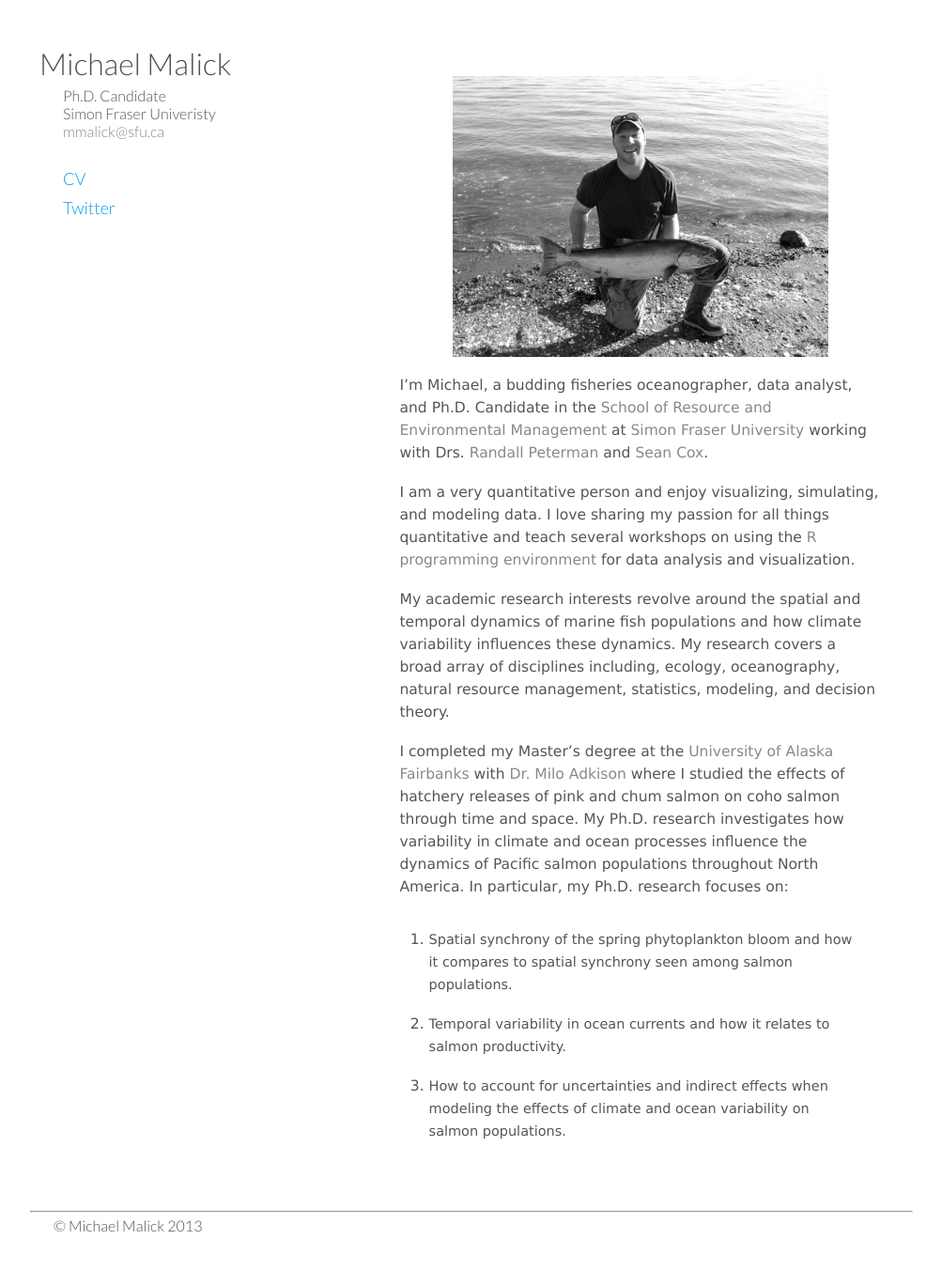
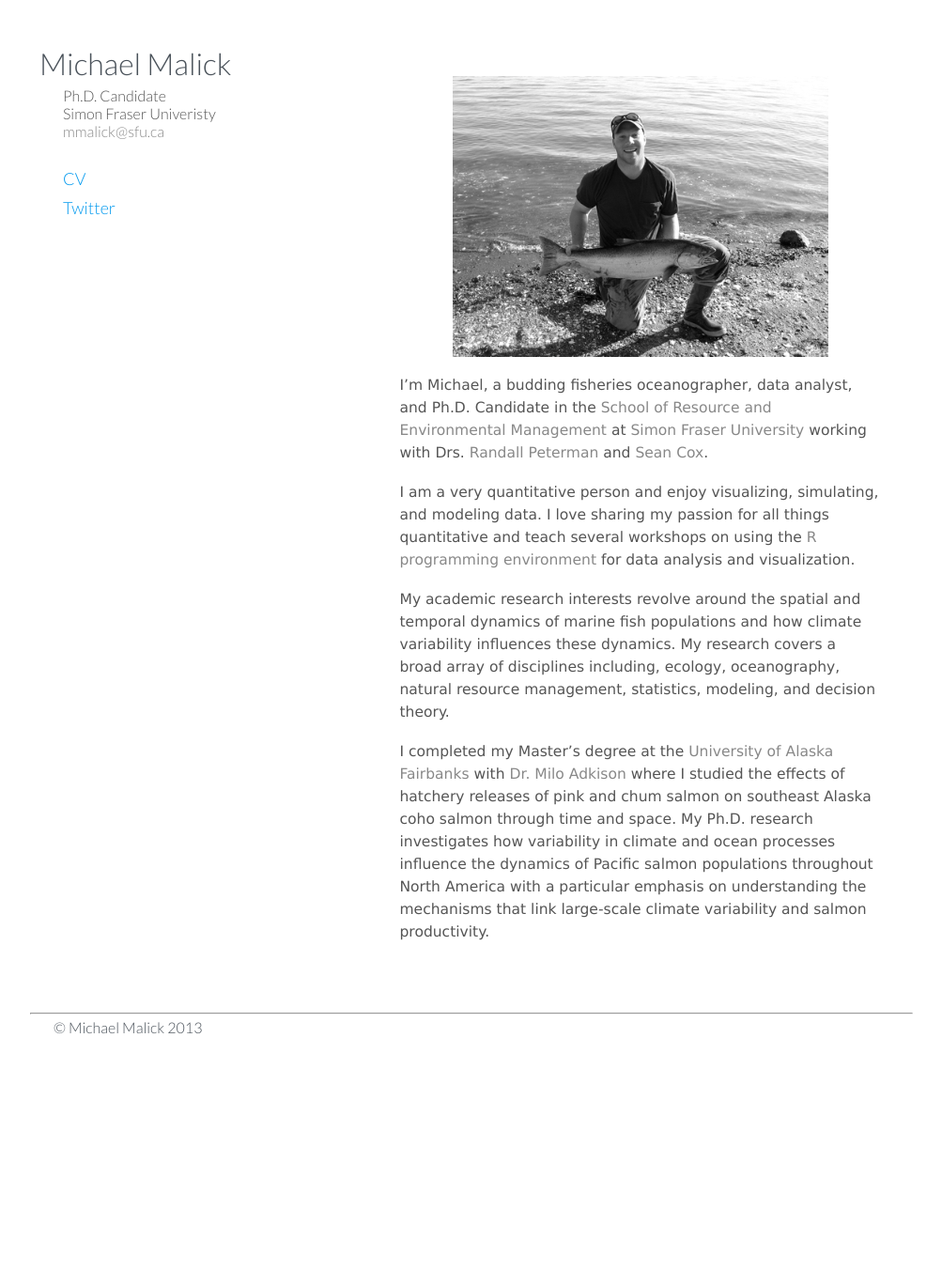
Before and after one commit to michaelmalick/michaelmalick.github.io, a Jekyll site: the page built from index.md, in a window 1280 px wide. Shown: the whole page at 94% size, without its empty margins (138-1141 px from the left). Built offline with Jekyll 4.4.1, drawn with Linux system fonts in a browser that asks for light colours; Markdown is read by kramdown in place of the engine named in the settings; after the commit the page ends 1141 px from its top, so only the background shows below that.

Commit message:
Updated main page text
Reworded the research portion of the index.html page

```diff
--- a/index.md
+++ b/index.md
@@ -29,23 +29,12 @@ resource management, statistics, modeling, and decision theory.
 
 I completed my Master's degree at the [University of Alaska
 Fairbanks][UAF] with [Dr. Milo Adkison][MA] where I studied the
-effects of hatchery releases of pink and chum salmon on coho salmon
-through time and space. My Ph.D. research investigates how
-variability in climate and ocean processes influence the dynamics of
-Pacific salmon populations throughout North America. In particular,
-my Ph.D. research focuses on:
-
-1. Spatial synchrony of the spring phytoplankton bloom and how it
-   compares to spatial synchrony seen among salmon populations.
-
-2. Temporal variability in ocean currents and how it relates to
-   salmon productivity.
-
-3. How to account for uncertainties and indirect effects when
-   modeling the effects of climate and ocean variability on salmon
-   populations.
-
-
+effects of hatchery releases of pink and chum salmon on southeast
+Alaska coho salmon through time and space. My Ph.D. research
+investigates how variability in climate and ocean processes influence
+the dynamics of Pacific salmon populations throughout North America
+with a particular emphasis on understanding the mechanisms that link
+large-scale climate variability and salmon productivity.
 
 
 
```
Also changed, not shown: 7 other files.
